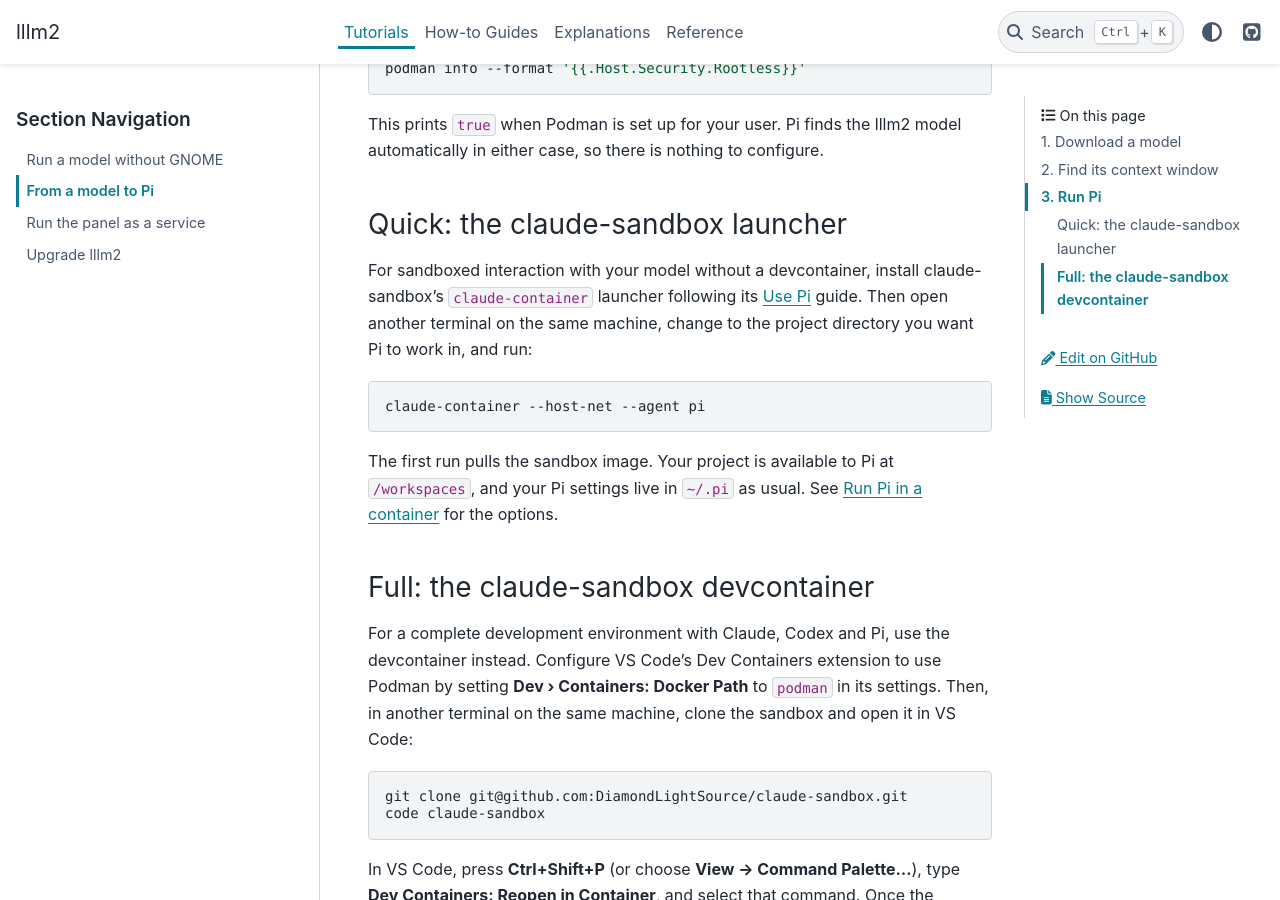
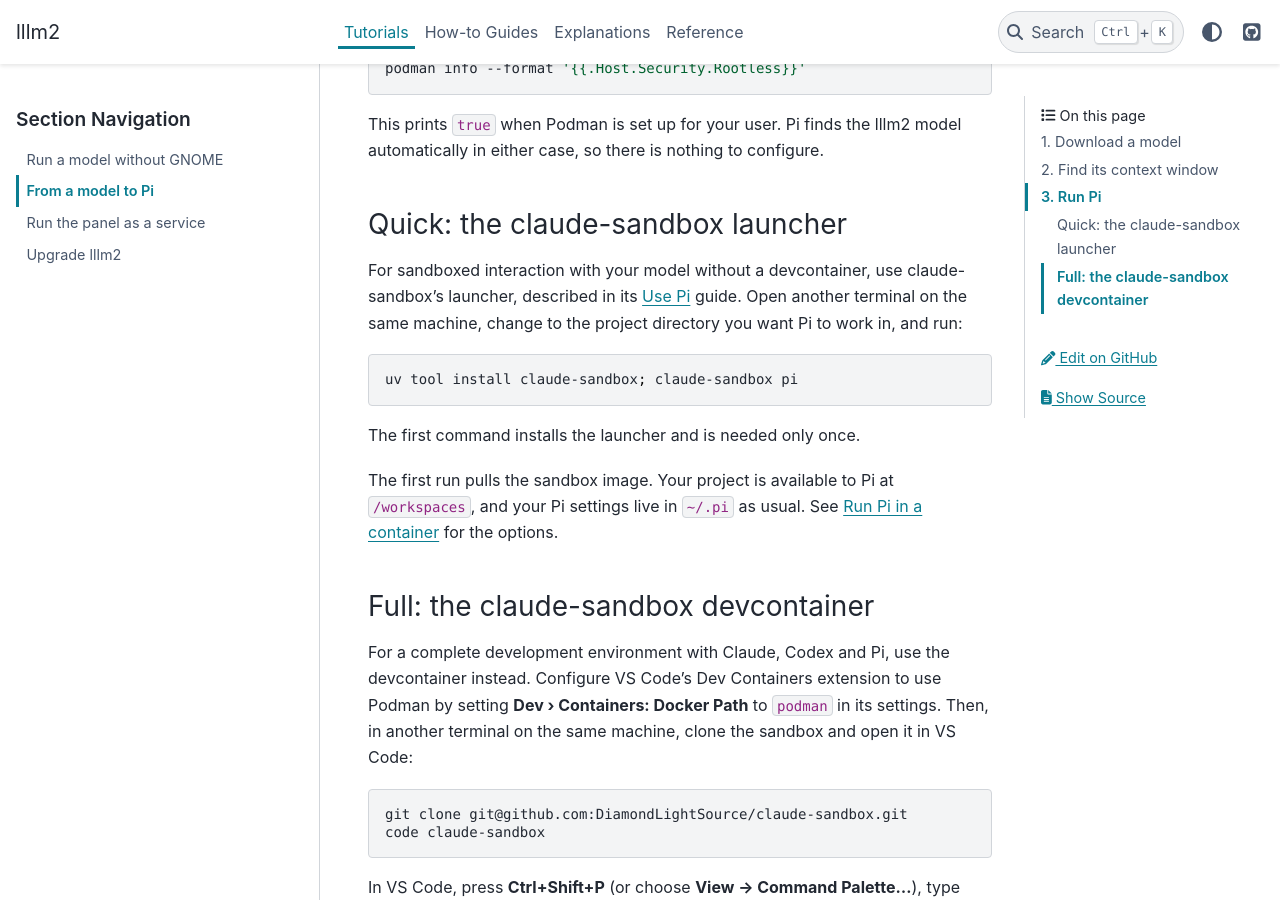
Before and after one commit to gilesknap/lllm2, a Sphinx documentation site: the page built from docs/tutorials/installation.md, in a window 1280 px wide and 900 px high, scrolled down 3151 px. Built offline with Sphinx 7.4.7 and the PyData theme 0.15.4, drawn with Linux system fonts in a browser that asks for light colours.

Commit message:
Launch Pi with the claude-sandbox command
The launcher changed name and no longer takes the old flags, so every
copy of the command started a binary that is not there.

Pi now installs and starts with "uv tool install claude-sandbox;
claude-sandbox pi", in the panel and in the four pages that repeat it.
The panel also says why Pi comes first: claude-sandbox runs it in a
sandbox, while Claude Code and Codex run unsandboxed.

Refs #61

Co-Authored-By: Claude Opus 5 <noreply@anthropic.com>
Claude-Session: https://claude.ai/code/session_0146WqbqHfPvn4pobwpBoFDq

````diff
--- a/docs/tutorials/installation.md
+++ b/docs/tutorials/installation.md
@@ -97,15 +97,17 @@ model automatically in either case, so there is nothing to configure.
 
 ### Quick: the claude-sandbox launcher
 
-For sandboxed interaction with your model without a devcontainer, install
-claude-sandbox's `claude-container` launcher following its
+For sandboxed interaction with your model without a devcontainer, use
+claude-sandbox's launcher, described in its
 [Use Pi](https://diamondlightsource.github.io/claude-sandbox/how-to/use-pi.html)
-guide. Then open another terminal on the same machine, change to the project
+guide. Open another terminal on the same machine, change to the project
 directory you want Pi to work in, and run:
 
 ```bash
-claude-container --host-net --agent pi
+uv tool install claude-sandbox; claude-sandbox pi
 ```
+
+The first command installs the launcher and is needed only once.
 
 The first run pulls the sandbox image. Your project is available to Pi at
 `/workspaces`, and your Pi settings live in `~/.pi` as usual. See
````
Also changed, not shown: docs/how-to/connect-a-client.md (+1 -1 lines), docs/how-to/pi-container.md (+3 -2 lines), docs/how-to/serve-from-modal.md (+1 -1 lines), src/lllm2/static/index.html (+1 -1 lines), 1 other file.
